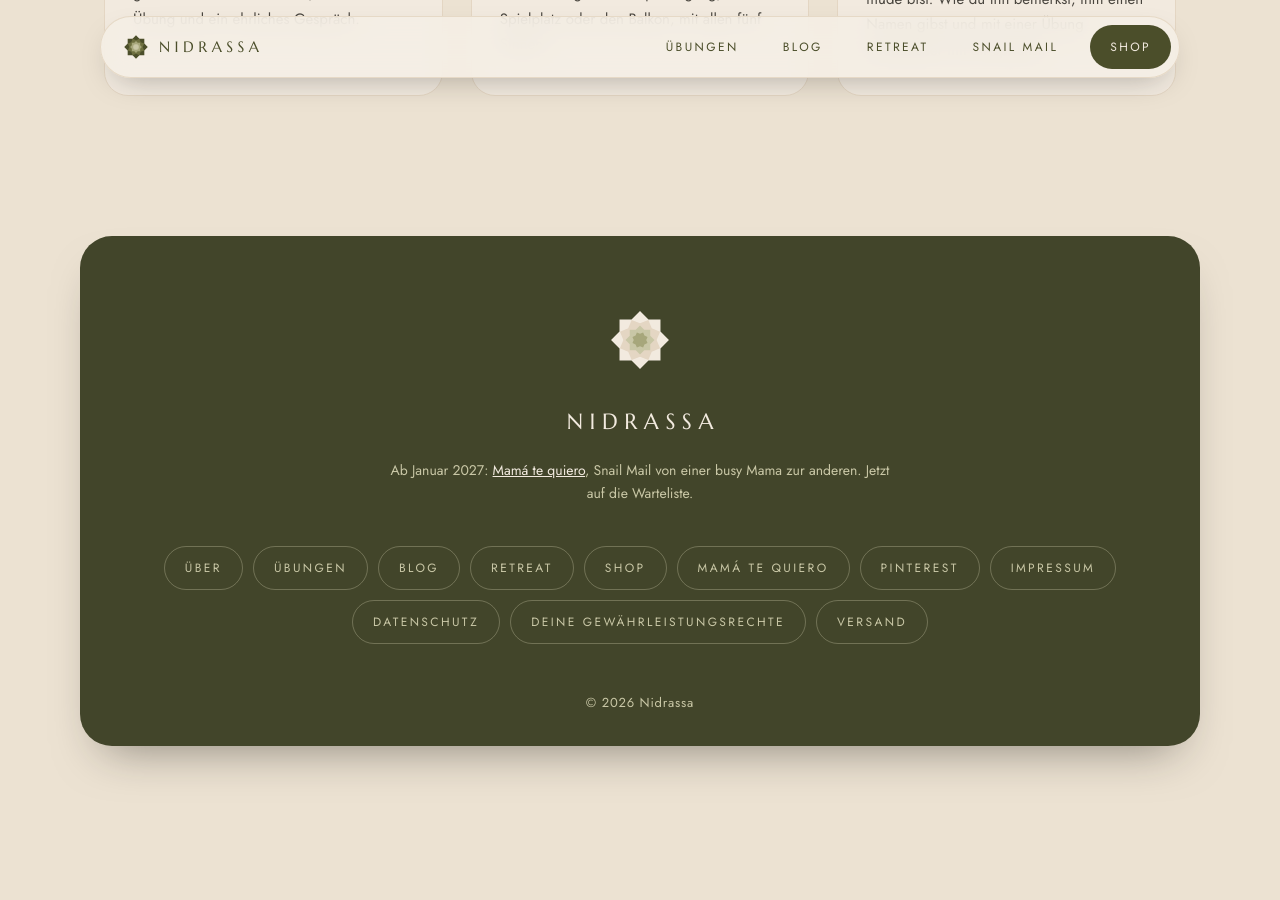
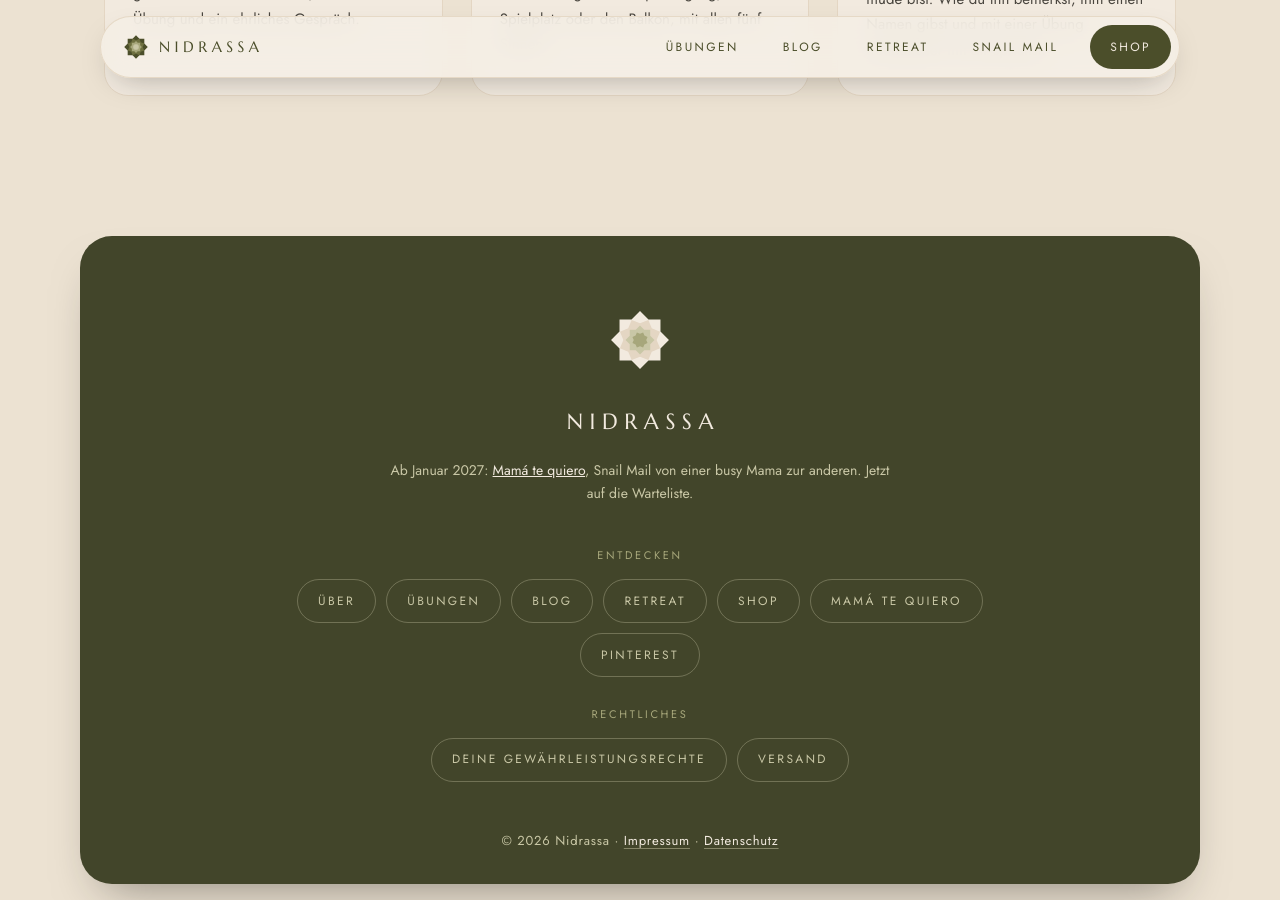
Before and after one commit to Alephantom/nidrassa, a Jekyll site: the page built from index.html, in a window 1280 px wide and 900 px high, scrolled down 6213 px. Built offline with Jekyll 4.4.1, drawn with Linux system fonts in a browser that asks for light colours.

Commit message:
Footer: Impressum/Datenschutz nur noch in der ©-Zeile (alle Größen), Gruppen Entdecken/Rechtliches auch auf Desktop/Tablet; Warteliste: Button-Versatz (margin-top 18px aus .shop-waitlist .btn) behoben, Feld und Button 52px bündig, Checkbox mittig zur ersten Zeile

```diff
--- a/_includes/footer.html
+++ b/_includes/footer.html
@@ -16,7 +16,7 @@
             <div class="foot-group">
               <p class="foot-h">{{ gk[1] }}</p>
               {%- for link in site.data.navigation.footer %}{% if link.group == gk[0] %}
-              <a class="pill{% if link.mobile_hidden %} foot-desk-only{% endif %}" href="{{ link.url }}"{% if link.external %} target="_blank" rel="noopener"{% endif %}>{{ link.title }}</a>
+              <a class="pill" href="{{ link.url }}"{% if link.external %} target="_blank" rel="noopener"{% endif %}>{{ link.title }}</a>
               {%- endif %}{% endfor %}
             </div>
             {%- endfor %}
--- a/assets/styles.css
+++ b/assets/styles.css
@@ -697,8 +697,12 @@
 .notify input[type="email"]:focus, .notify input[type="text"]:focus { outline: 2px solid var(--moss); outline-offset: 2px; }
 .notify .btn { border: 0; cursor: pointer; border-radius: 999px; font-family: var(--sans); white-space: nowrap; background: var(--olive); color: var(--beige); }
 .notify .btn:hover { background: var(--moss); }
+.notify-row > input[type="email"], .notify-row > .btn {
+  box-sizing: border-box; height: 52px; min-height: 52px; margin: 0; align-self: auto;
+}
+.notify-row > .btn { display: inline-flex; align-items: center; justify-content: center; padding: 0 34px; line-height: 1; }
 .notify-consent { display: flex; align-items: flex-start; gap: 10px; margin-top: 16px; text-align: left; font-size: 14px; color: #4a463f; cursor: pointer; }
-.notify-consent input { width: 18px; height: 18px; margin-top: 2px; flex: none; accent-color: var(--olive); }
+.notify-consent input { width: 18px; height: 18px; margin: 3px 0 0; flex: none; accent-color: var(--olive); }
 .notify-consent a { color: inherit; }
 .notify-hint { margin-top: 14px; font-size: 13px; color: #6a655b; }
 .notify-done { margin-top: 16px; font-family: var(--serif); font-style: italic; font-size: 24px; color: var(--olive); }
@@ -819,15 +823,18 @@
 }
 footer .star { width: 64px; height: 64px; margin: 0 auto; }
 footer .word { font-family: var(--display); font-size: 22px; letter-spacing: .3em; color: var(--beige); margin: 22px 0 0 .3em; }
-footer nav { display: flex; justify-content: center; gap: 10px; margin-top: 40px; flex-wrap: wrap; }
+footer nav { display: flex; flex-direction: column; align-items: center; gap: 28px; margin-top: 40px; }
 footer nav .pill { color: var(--stone); border: 1px solid rgba(201, 199, 166, 0.35); }
 footer nav .pill:hover { background: rgba(242, 234, 223, 0.1); color: var(--beige); }
 .footer-note { margin: 18px auto 0; max-width: 520px; font-size: 14px; color: var(--stone); }
 .footer-note a { color: var(--beige); }
 footer small { display: block; margin-top: 48px; font-size: 13px; color: var(--stone); letter-spacing: .06em; }
-/* Footer link groups: flat row on desktop (wrappers vanish), collapsible on phones */
-.foot-group { display: contents; }
-.foot-h, .foot-toggle, .foot-legal { display: none; }
+/* Footer link groups „Entdecken“ / „Rechtliches“ on every size (open on desktop/tablet, collapsible on phones).
+   Impressum · Datenschutz only in the © line. */
+.foot-group { display: flex; flex-wrap: wrap; justify-content: center; gap: 10px; max-width: 760px; }
+.foot-h { display: block; flex-basis: 100%; margin: 0 0 4px; font-size: 11px; letter-spacing: .24em; text-transform: uppercase; color: var(--sage); }
+.foot-toggle { display: none; }
+.foot-legal a { color: var(--beige); text-decoration: underline; text-decoration-color: rgba(201, 199, 166, 0.5); text-underline-offset: 3px; }
 @media (max-width: 560px) {
   footer { padding: 56px 20px 28px; }
   .foot-toggle:not([hidden]) {
@@ -848,13 +855,9 @@
   .foot-links.is-collapsed { grid-template-rows: 0fr; visibility: hidden; }
   .foot-links-inner { min-height: 0; overflow: hidden; }
   footer nav { display: block; margin-top: 8px; }
-  .foot-group { display: flex; flex-wrap: wrap; justify-content: center; gap: 8px; padding-top: 24px; }
-  .foot-h { display: block; flex-basis: 100%; margin: 0 0 4px; font-size: 11px; letter-spacing: .24em; text-transform: uppercase; color: var(--sage); }
+  .foot-group { gap: 8px; padding-top: 24px; max-width: none; }
   footer nav .pill { min-height: 40px; }
-  footer nav .pill.foot-desk-only { display: none; }
   footer small { margin-top: 36px; line-height: 1.8; }
-  .foot-legal { display: inline; }
-  .foot-legal a { color: var(--beige); text-decoration: underline; text-decoration-color: rgba(201, 199, 166, 0.5); text-underline-offset: 3px; }
 }
 @media (max-width: 560px) and (prefers-reduced-motion: reduce) {
   .foot-ready .foot-links, .foot-chev { transition: none; }
```
Also changed, not shown: _data/navigation.yml (+1 -8 lines).
